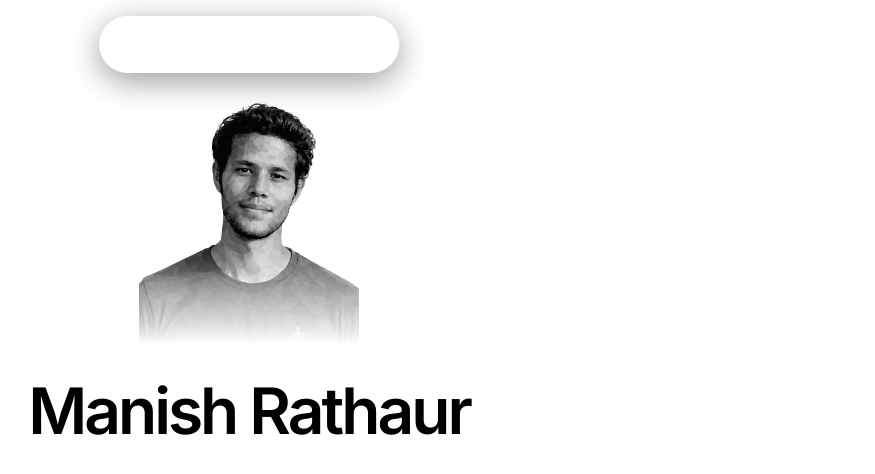
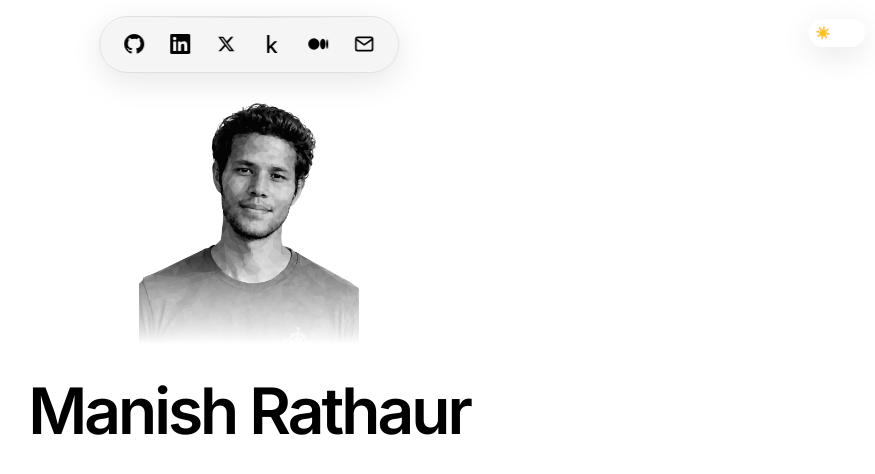
Before and after one commit to Rawdyrathaur/portfolio, a React (Vite) app: page / in a window 1280 px wide. Shown: the top 474 px of the page, without its empty margins (391-1266 px from the left). Built offline with nearby package versions, Linux system fonts and the light colour scheme.

Commit message:
updated new code

```diff
--- a/src/App.jsx
+++ b/src/App.jsx
@@ -1,12 +1,14 @@
 import './styles/index.css'
 import Hero from './components/Hero/Hero'
 import Navbar from './components/Navbar/Navbar'
+import ThemeToggle from './components/ThemeToggle/ThemeToggle'
 
 function App() {
   return (
     <main>
       <Hero />
       <Navbar />
+      <ThemeToggle />
     </main>
   )
 }
--- a/src/components/Navbar/Navbar.css
+++ b/src/components/Navbar/Navbar.css
@@ -10,14 +10,39 @@
   display: flex;
   align-items: center;
   gap: 0.25rem;
-  background: rgba(255, 255, 255, 0.08);
-  backdrop-filter: blur(20px);
-  -webkit-backdrop-filter: blur(20px);
-  border: 1px solid rgba(255, 255, 255, 0.12);
+  background: var(--surface);
+  backdrop-filter: blur(5px);
+  -webkit-backdrop-filter: blur(5px);
+  border: 1px solid var(--border);
   border-radius: 999px;
- padding: 0.4rem 0.8rem;
+  padding: 0.4rem 0.8rem;
   z-index: 1000;
-  box-shadow: 0 8px 32px rgba(0, 0, 0, 0.4);
+  box-shadow:
+    0 8px 32px rgba(0, 0, 0, 0.1),
+    inset 0 1px 0 rgba(255, 255, 255, 0.5),
+    inset 0 -1px 0 rgba(255, 255, 255, 0.1),
+    inset 0 0 4px 2px rgba(255, 255, 255, 0.2);
+  overflow: hidden;
+}
+
+.navbar::before {
+  content: '';
+  position: absolute;
+  top: 0;
+  left: 0;
+  right: 0;
+  height: 1px;
+  background: linear-gradient(90deg, transparent, var(--border), transparent);
+}
+
+.navbar::after {
+  content: '';
+  position: absolute;
+  top: 0;
+  left: 0;
+  width: 1px;
+  height: 100%;
+  background: linear-gradient(180deg, var(--border), transparent, var(--border));
 }
 
 .navbar__icon {
@@ -29,12 +54,13 @@
   border-radius: 50%;
   border: none;
   background: transparent;
-  color: rgba(255, 255, 255, 0.85);
+  color: var(--text);
   cursor: pointer;
   transition: background 0.2s ease, transform 0.2s ease;
 }
 
 .navbar__icon:hover {
-  background: rgba(255, 255, 255, 0.15);
+  background: var(--accent);
+  color: var(--bg);
   transform: scale(1.15);
 }
--- a/src/components/Navbar/Navbar.jsx
+++ b/src/components/Navbar/Navbar.jsx
@@ -8,42 +8,42 @@ function Navbar() {
   return (
     <nav className="navbar">
 
-      <button className="navbar__icon" title="GitHub" onClick={() => window.open('https://github.com/Rawdyrathaur', '_blank')}>
+      <a className="navbar__icon" title="GitHub" href="https://github.com/Rawdyrathaur" target="_blank" rel="noopener noreferrer">
         <svg width="20" height="20" viewBox="0 0 24 24" fill="currentColor">
           <path d="M12 0C5.374 0 0 5.373 0 12c0 5.302 3.438 9.8 8.207 11.387.599.111.793-.261.793-.577v-2.234c-3.338.726-4.033-1.416-4.033-1.416-.546-1.387-1.333-1.756-1.333-1.756-1.089-.745.083-.729.083-.729 1.205.084 1.839 1.237 1.839 1.237 1.07 1.834 2.807 1.304 3.492.997.107-.775.418-1.305.762-1.604-2.665-.305-5.467-1.334-5.467-5.931 0-1.311.469-2.381 1.236-3.221-.124-.303-.535-1.524.117-3.176 0 0 1.008-.322 3.301 1.23A11.509 11.509 0 0112 5.803c1.02.005 2.047.138 3.006.404 2.291-1.552 3.297-1.23 3.297-1.23.653 1.653.242 2.874.118 3.176.77.84 1.235 1.911 1.235 3.221 0 4.609-2.807 5.624-5.479 5.921.43.372.823 1.102.823 2.222v3.293c0 .319.192.694.801.576C20.566 21.797 24 17.3 24 12c0-6.627-5.373-12-12-12z"/>
         </svg>
-      </button>
+      </a>
 
-      <button className="navbar__icon" title="LinkedIn" onClick={() => window.open('https://linkedin.com/in/', '_blank')}>
+      <a className="navbar__icon" title="LinkedIn" href="https://www.linkedin.com/in/manish-rathaur-80b40b24a/" target="_blank" rel="noopener noreferrer">
         <svg width="20" height="20" viewBox="0 0 24 24" fill="currentColor">
           <path d="M20.447 20.452h-3.554v-5.569c0-1.328-.027-3.037-1.852-3.037-1.853 0-2.136 1.445-2.136 2.939v5.667H9.351V9h3.414v1.561h.046c.477-.9 1.637-1.85 3.37-1.85 3.601 0 4.267 2.37 4.267 5.455v6.286zM5.337 7.433c-1.144 0-2.063-.926-2.063-2.065 0-1.138.92-2.063 2.063-2.063 1.14 0 2.064.925 2.064 2.063 0 1.139-.925 2.065-2.064 2.065zm1.782 13.019H3.555V9h3.564v11.452zM22.225 0H1.771C.792 0 0 .774 0 1.729v20.542C0 23.227.792 24 1.771 24h20.451C23.2 24 24 23.227 24 22.271V1.729C24 .774 23.2 0 22.222 0h.003z"/>
         </svg>
-      </button>
+      </a>
 
-      <button className="navbar__icon" title="Twitter" onClick={() => window.open('https://twitter.com/', '_blank')}>
+      <a className="navbar__icon" title="Twitter" href="https://x.com/mrathaur704" target="_blank" rel="noopener noreferrer">
         <svg width="18" height="18" viewBox="0 0 24 24" fill="currentColor">
           <path d="M18.244 2.25h3.308l-7.227 8.26 8.502 11.24H16.17l-5.214-6.817L4.99 21.75H1.68l7.73-8.835L1.254 2.25H8.08l4.713 6.231zm-1.161 17.52h1.833L7.084 4.126H5.117z"/>
         </svg>
-      </button>
+      </a>
 
-      <button className="navbar__icon" title="Kaggle" onClick={() => window.open('https://kaggle.com/', '_blank')}>
+      <a className="navbar__icon" title="Kaggle" href="https://www.kaggle.com/manishrathaur" target="_blank" rel="noopener noreferrer">
         <svg width="18" height="18" viewBox="0 0 24 24" fill="currentColor">
           <path d="M18.825 23.859c-.022.092-.117.141-.281.141h-3.139c-.187 0-.351-.082-.492-.248l-5.178-6.589-1.448 1.374v5.111c0 .235-.117.352-.351.352H5.505c-.236 0-.354-.117-.354-.352V.493c0-.236.118-.353.354-.353h2.431c.234 0 .351.117.351.353v14.343l6.203-6.272c.165-.165.33-.248.495-.248h3.239c.144 0 .236.06.285.18.046.149.034.255-.036.315l-6.555 6.344 6.836 8.507c.095.104.117.208.07.297"/>
         </svg>
-      </button>
+      </a>
 
-      <button className="navbar__icon" title="Medium" onClick={() => window.open('https://medium.com/', '_blank')}>
+      <a className="navbar__icon" title="Medium" href="https://medium.com/@manishrathaur10" target="_blank" rel="noopener noreferrer">
         <svg width="20" height="20" viewBox="0 0 24 24" fill="currentColor">
           <path d="M13.54 12a6.8 6.8 0 01-6.77 6.82A6.8 6.8 0 010 12a6.8 6.8 0 016.77-6.82A6.8 6.8 0 0113.54 12zM20.96 12c0 3.54-1.51 6.42-3.38 6.42-1.87 0-3.39-2.88-3.39-6.42s1.52-6.42 3.39-6.42 3.38 2.88 3.38 6.42M24 12c0 3.17-.53 5.75-1.19 5.75-.66 0-1.19-2.58-1.19-5.75s.53-5.75 1.19-5.75C23.47 6.25 24 8.83 24 12z"/>
         </svg>
-      </button>
+      </a>
 
-      <button className="navbar__icon" title="Contact" onClick={() => window.location.href = 'mailto:your@email.com'}>
+      <a className="navbar__icon" title="Contact" href="mailto:mrathaur704@gmail.com">
         <svg width="20" height="20" viewBox="0 0 24 24" fill="none">
           <path d="M4 4h16c1.1 0 2 .9 2 2v12c0 1.1-.9 2-2 2H4c-1.1 0-2-.9-2-2V6c0-1.1.9-2 2-2z" stroke="currentColor" strokeWidth="2" strokeLinecap="round" strokeLinejoin="round"/>
           <polyline points="22,6 12,13 2,6" stroke="currentColor" strokeWidth="2" strokeLinecap="round" strokeLinejoin="round"/>
         </svg>
-      </button>
+      </a>
 
     </nav>
   )
--- /dev/null
+++ b/src/components/ThemeToggle/ThemeToggle.css
@@ -0,0 +1,42 @@
+/* ========================
+   THEME TOGGLE STYLES
+======================== */
+
+.theme-toggle {
+  position: fixed;
+  top: 1.2rem;
+  right: 1.5rem;
+  z-index: 1001;
+  width: 56px;
+  height: 28px;
+  border-radius: 999px;
+  border: 1px solid rgba(255, 255, 255, 0.3);
+  background: rgba(255, 255, 255, 0.18);
+  backdrop-filter: blur(5px);
+  -webkit-backdrop-filter: blur(5px);
+  box-shadow:
+    0 8px 32px rgba(0, 0, 0, 0.1),
+    inset 0 1px 0 rgba(255, 255, 255, 0.5);
+  cursor: pointer;
+  display: flex;
+  align-items: center;
+  padding: 2px;
+  transition: background 0.3s ease;
+}
+
+.theme-toggle__thumb {
+  width: 22px;
+  height: 22px;
+  border-radius: 50%;
+  background: rgba(255, 255, 255, 0.9);
+  display: flex;
+  align-items: center;
+  justify-content: center;
+  font-size: 12px;
+  transition: transform 0.3s ease;
+  transform: translateX(0);
+}
+
+.theme-toggle--dark .theme-toggle__thumb {
+  transform: translateX(28px);
+}
--- /dev/null
+++ b/src/components/ThemeToggle/ThemeToggle.jsx
@@ -0,0 +1,31 @@
+/* ========================
+   THEME TOGGLE COMPONENT
+======================== */
+
+import { useState, useEffect } from 'react'
+import './ThemeToggle.css'
+
+function ThemeToggle() {
+  const [isDark, setIsDark] = useState(
+    window.matchMedia('(prefers-color-scheme: dark)').matches
+  )
+
+  useEffect(() => {
+    document.documentElement.setAttribute('data-theme', isDark ? 'dark' : 'light')
+  }, [isDark])
+
+  return (
+    <button
+      className={`theme-toggle ${isDark ? 'theme-toggle--dark' : ''}`}
+      onClick={() => setIsDark(!isDark)}
+      title="Toggle Theme"
+      aria-label="Toggle Theme"
+    >
+      <span className="theme-toggle__thumb">
+        {isDark ? '🌙' : '☀️'}
+      </span>
+    </button>
+  )
+}
+
+export default ThemeToggle
--- a/src/styles/variables.css
+++ b/src/styles/variables.css
@@ -11,13 +11,12 @@
   --accent: #222222;
 }
 
-@media (prefers-color-scheme: dark) {
-  :root {
+[data-theme="dark"] {
   --bg: #000000;
   --text: #ffffff;
   --text-muted: #aaaaaa;
   --border: #222222;
   --surface: #111111;
   --accent: #dddddd;
+
 }
-}
```
Lines whose indentation alone changed are shown as unchanged.
